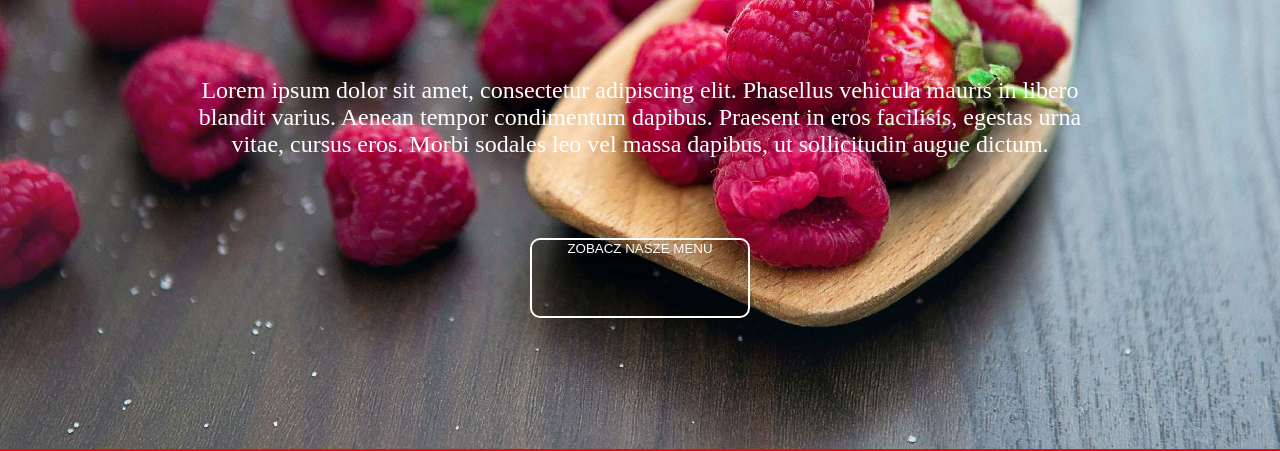
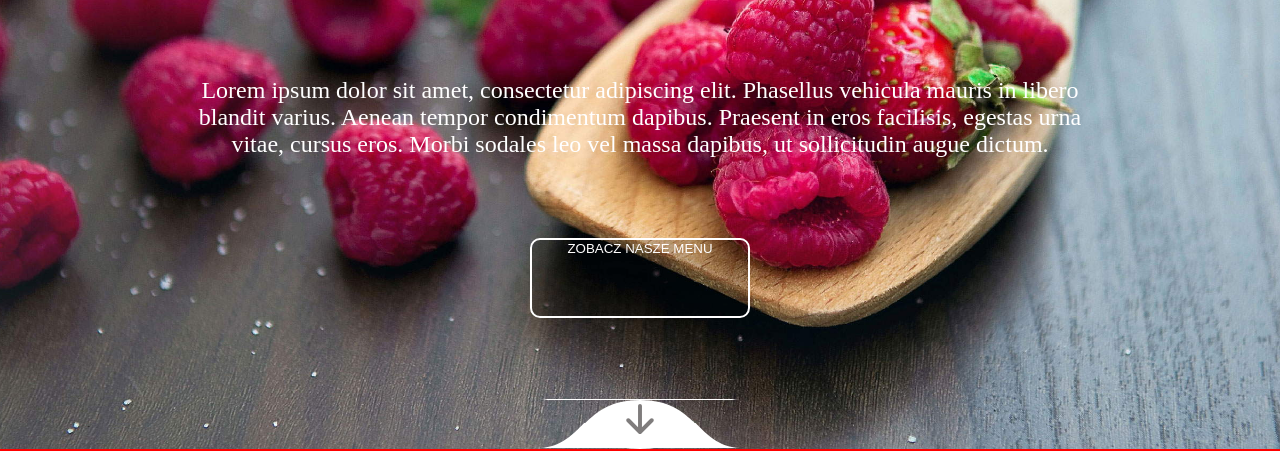
Before and after one commit to TomyToast/Malina_GatsbyJS, a Gatsby site: page / in a window 1280 px wide. Shown: the part 457-908 px from the top of the page. Built offline with nearby package versions, Linux system fonts and the light colour scheme; Gatsby itself is replaced by a stand-in of ours.

Commit message:
separete hero layout

```diff
--- /dev/null
+++ b/src/components/hero/container/Info/info.js
@@ -0,0 +1,11 @@
+import styled from 'styled-components';
+
+const Info = styled.div`
+    padding: 5rem;
+    font-size: 1.5rem;
+    font-family: serif;
+    color: ${({ theme }) => theme.colors.white};
+    text-align: center;
+`;
+
+export default Info;
--- /dev/null
+++ b/src/components/hero/container/Title/title.js
@@ -0,0 +1,11 @@
+import styled from 'styled-components';
+
+const Title = styled.div`
+font-size: 98px;
+font-family: sans-serif;
+color: ${({ theme }) => theme.colors.white};
+text-align: center;
+margin-top: 9rem;
+`;
+
+export default Title;
--- /dev/null
+++ b/src/components/hero/container/arrowBtn/arrowBtn.js
@@ -0,0 +1,41 @@
+import styled from 'styled-components';
+import arrow from '../../../../images/arrow.svg';
+import backgroundArrow from '../../../../images/header-addon.svg';
+
+const ArrowBtn = styled.div`
+    width: 200px;
+    height: 50px;
+
+    background-image: url(${ backgroundArrow });
+    background-position: center;
+    background-size: 100%;
+
+    position: absolute;
+    bottom: 0;
+    left: 50%;
+    margin: 0 0 0 -100px;
+
+    &::before {
+        content: "";
+        display: inline-block;
+        width: 200px;
+        height: 30px;
+        margin-top: 5px;
+
+        background-image: url(${ arrow });
+        background-repeat: no-repeat;
+        background-size: auto;
+        background-position: center;;
+    }
+    &:hover:before {
+        cursor: pointer;
+
+        background-image: url(${ arrow });
+        background-repeat: no-repeat;
+        background-size: 15%;
+        background-position: center;;
+    }
+
+`;
+
+export default ArrowBtn;
--- /dev/null
+++ b/src/components/hero/container/container.js
@@ -0,0 +1,15 @@
+import styled from 'styled-components';
+
+const Container = styled.div`
+    width: 68.75rem;
+    height: 52.5rem;
+
+    display: flex;
+    flex-direction: column;
+    justify-content: center;
+    align-items: center;
+
+    position: relative;
+`;
+
+export default Container;
--- /dev/null
+++ b/src/components/hero/container/menuBtn/menuBtn.js
@@ -0,0 +1,28 @@
+import styled from 'styled-components';
+
+const MenuBtn = styled.button`
+display: flex;
+justify-content: center;
+align-item: center;
+
+width: 220px;
+height: 80px;
+
+background: ${({ theme }) => theme.colors.whiteLight};;
+color: ${({ theme }) => theme.colors.white};
+border: 2px solid ${({ theme }) => theme.colors.white};
+border-radius: 10px;
+text-transform: uppercase;
+cursor:pointer;
+
+&:hover {
+    border: 5px solid ${({ theme }) => theme.colors.white};
+    font-weight: 900;
+}
+
+$:active {
+    box-shadow: inset 0 15px 30px ${({ theme }) => theme.colors.dark};
+}
+`;
+
+export default MenuBtn;
--- /dev/null
+++ b/src/components/hero/heroDiv.js
@@ -0,0 +1,18 @@
+import styled from 'styled-components';
+import heroImg from '../../images/main-header-bg.jpg';
+
+const HeroDiv = styled.div`
+    display: flex;
+    justify-content: center;
+    align-item: center;
+
+    width: 100rem;
+    height: 52.5rem;
+
+    background-image: url(${ heroImg });
+    background-repeat: no-repeat;
+    background-size: 100%;
+    background-position: center;
+`;
+
+export default HeroDiv;
--- a/src/layouts/hero.js
+++ b/src/layouts/hero.js
@@ -1,71 +1,10 @@
 import React from 'react';
-import styled from 'styled-components';
-import hero from '../images/main-header-bg.jpg';
-
-const HeroDiv = styled.div`
-    display: flex;
-    justify-content: center;
-    align-item: center;
-
-    width: 100rem;
-    height: 52.5rem;
-
-    background-image: url(${ hero });
-    background-repeat: no-repeat;
-    background-size: 100%;
-    background-position: center;
-`;
-
-const Container = styled.div`
-    width: 68.75rem;
-    height: 52.5rem;
-
-    display: flex;
-    flex-direction: column;
-    justify-content: center;
-    align-items: center;
-`;
-
-const Title = styled.div`
-    font-size: 98px;
-    font-family: sans-serif;
-    color: ${({ theme }) => theme.colors.white};
-    text-align: center;
-    margin-top: 9rem;
-`;
-
-const Info = styled.div`
-    padding: 5rem;
-    font-size: 1.5rem;
-    font-family: serif;
-    color: ${({ theme }) => theme.colors.white};
-    text-align: center;
-`;
-
-const MenuBtn = styled.button`
-    display: flex;
-    justify-content: center;
-    align-item: center;
-
-    width: 220px;
-    height: 80px;
-
-    background: ${({ theme }) => theme.colors.whiteLight};;
-    color: ${({ theme }) => theme.colors.white};
-    border: 2px solid ${({ theme }) => theme.colors.white};
-    border-radius: 10px;
-    text-transform: uppercase;
-    cursor:pointer;
-
-    &:hover {
-        border: 5px solid ${({ theme }) => theme.colors.white};
-        font-weight: 900;
-    }
-
-    $:active {
-        box-shadow: inset 0 15px 30px ${({ theme }) => theme.colors.dark};
-    }
-`;
+import HeroDiv from '../components/hero/heroDiv';
+import Container from '../components/hero/container/container';
+import Title from '../components/hero/container/Title/title';
+import Info from '../components/hero/container/Info/info';
+import MenuBtn from '../components/hero/container/menuBtn/menuBtn';
+import ArrowBtn from '../components/hero/container/arrowBtn/arrowBtn';
 
 const Hero = () => (
     <HeroDiv>
@@ -75,6 +14,7 @@ const Hero = () => (
                 Lorem ipsum dolor sit amet, consectetur adipiscing elit. Phasellus vehicula mauris in libero blandit varius. Aenean tempor condimentum dapibus. Praesent in eros facilisis, egestas urna vitae, cursus eros. Morbi sodales leo vel massa dapibus, ut sollicitudin augue dictum.
             </Info>
             <MenuBtn>Zobacz Nasze Menu</MenuBtn>
+            <ArrowBtn />
         </Container>
     </HeroDiv>
 )
```
